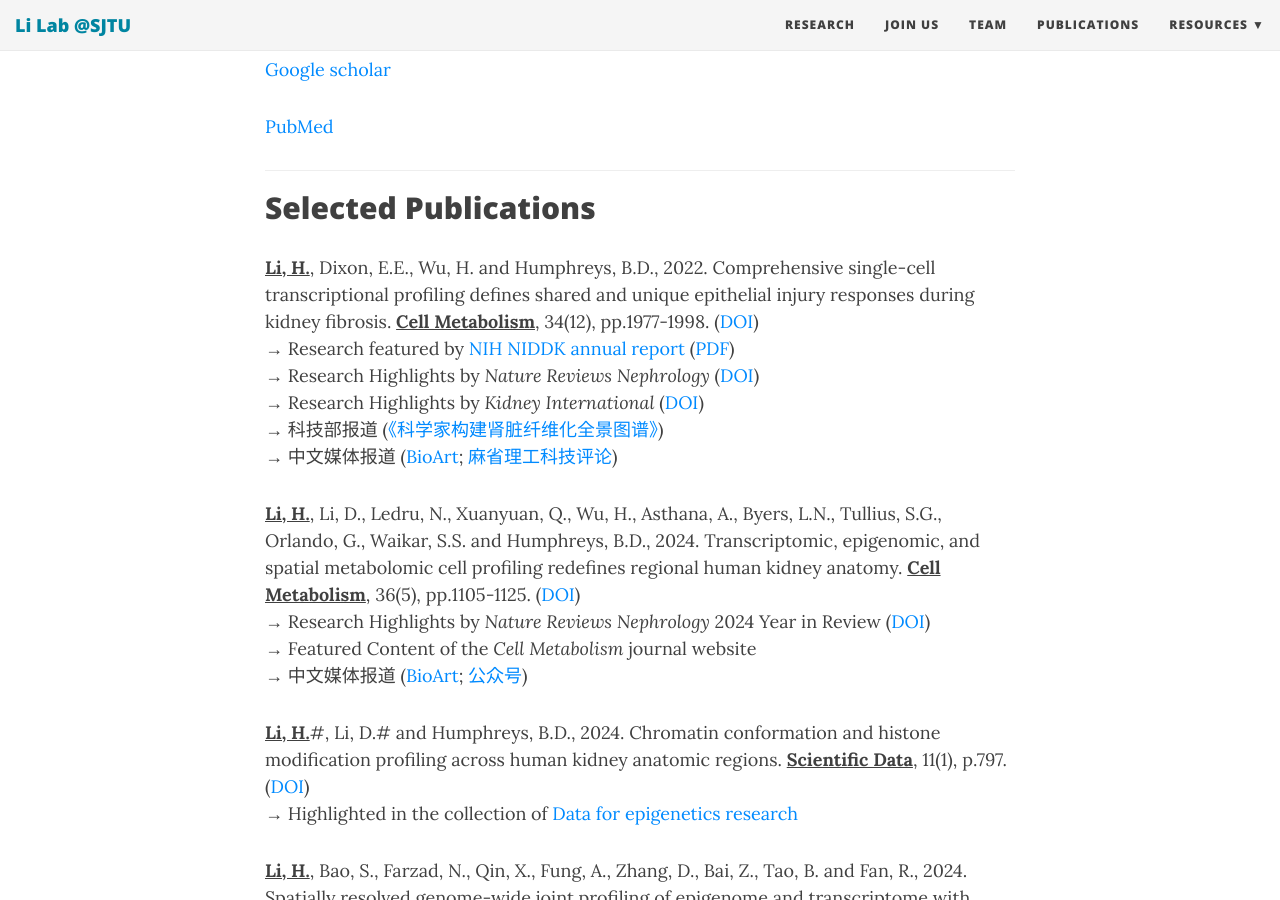
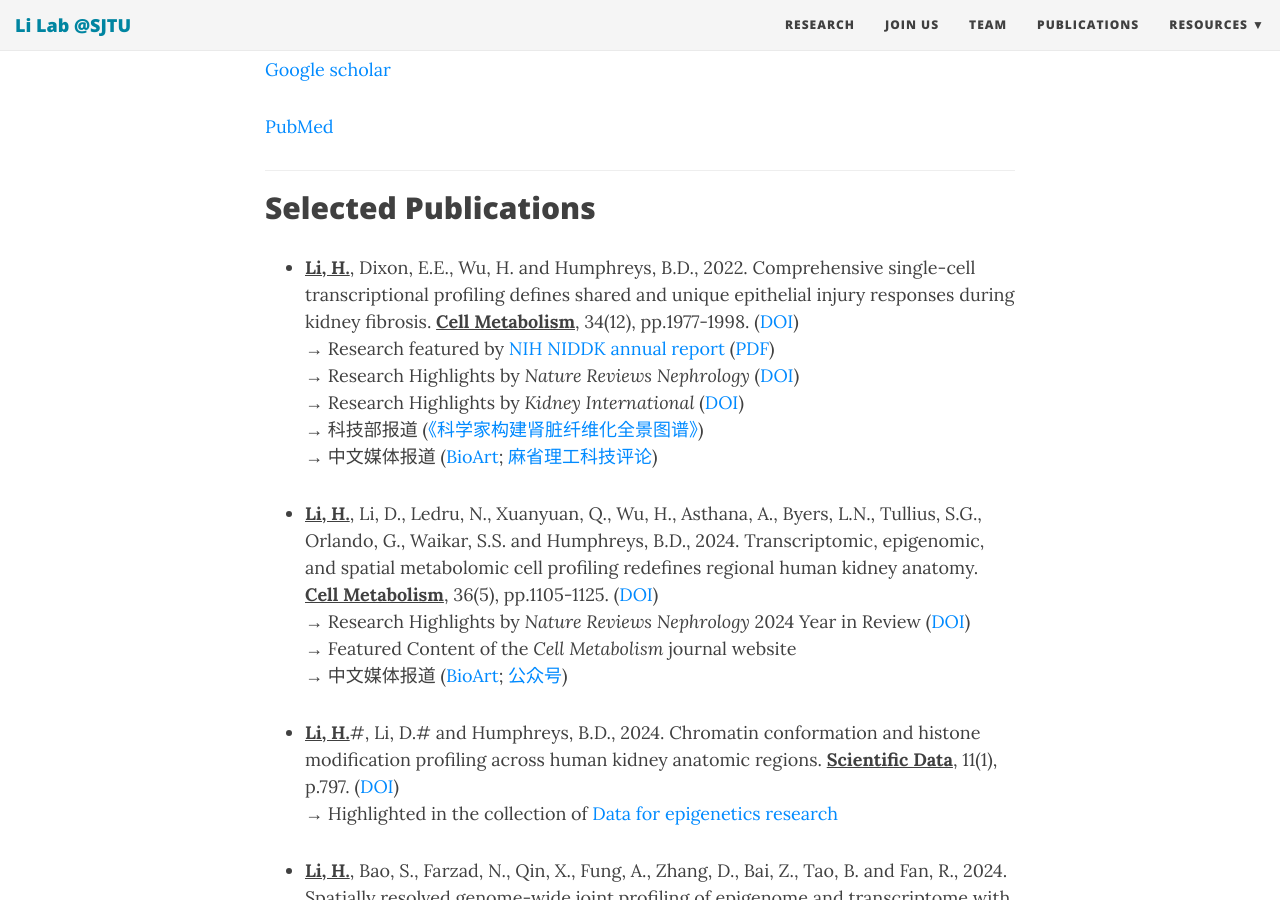
Before and after one commit to TheLiLab/thelilab.github.io, a Jekyll site: the page built from pubs.md, in a window 1280 px wide and 900 px high, scrolled down 498 px. Built offline with Jekyll 4.4.1, drawn with Linux system fonts in a browser that asks for light colours; nearby versions of some CDN libraries.

Commit message:
Update pubs.md

```diff
--- a/pubs.md
+++ b/pubs.md
@@ -18,7 +18,7 @@ bigimg:
 <hr>
 ## Selected Publications
 
-<strong><u>Li, H.</u></strong>, Dixon, E.E., Wu, H. and Humphreys, B.D., 2022. Comprehensive single-cell transcriptional profiling defines shared and unique epithelial injury responses during kidney fibrosis. <strong><u>Cell Metabolism</u></strong>, 34(12), pp.1977-1998. (<a href="https://doi.org/10.1016/j.cmet.2022.09.026" target="_blank">DOI</a>)<br>
+- <strong><u>Li, H.</u></strong>, Dixon, E.E., Wu, H. and Humphreys, B.D., 2022. Comprehensive single-cell transcriptional profiling defines shared and unique epithelial injury responses during kidney fibrosis. <strong><u>Cell Metabolism</u></strong>, 34(12), pp.1977-1998. (<a href="https://doi.org/10.1016/j.cmet.2022.09.026" target="_blank">DOI</a>)<br>
 →	Research featured by <a href="https://www.niddk.nih.gov/about-niddk/strategic-plans-reports/niddk-recent-advances-emerging-opportunities" target="_blank">NIH NIDDK annual report</a> (<a href="https://www.niddk.nih.gov/-/media/Files/Strategic-Plans/2024/NIDDK_RecentAdvances_2024-KUH.pdf" target="_blank">PDF</a>)<br>
 →	Research Highlights by <i>Nature Reviews Nephrology</i> (<a href="https://doi.org/10.1038/s41581-022-00657-x" target="_blank">DOI</a>)<br>
 →	Research Highlights by <i>Kidney International</i> (<a href="https://doi.org/10.1016/j.kint.2023.02.005" target="_blank">DOI</a>)<br>
@@ -26,17 +26,17 @@ bigimg:
 →	中文媒体报道 (<a href="https://mp.weixin.qq.com/s/1-JbkuPvXk3-Y5-cocJn3Q" target="_blank">BioArt</a>; <a href="https://mp.weixin.qq.com/s/tRLhBHvm4BKw3VJ8IUiXuA" target="_blank">麻省理工科技评论</a>)
 <br>
 
-<strong><u>Li, H.</u></strong>, Li, D., Ledru, N., Xuanyuan, Q., Wu, H., Asthana, A., Byers, L.N., Tullius, S.G., Orlando, G., Waikar, S.S. and Humphreys, B.D., 2024. Transcriptomic, epigenomic, and spatial metabolomic cell profiling redefines regional human kidney anatomy. <strong><u>Cell Metabolism</u></strong>, 36(5), pp.1105-1125.  (<a href="https://doi.org/10.1016/j.cmet.2024.02.015" target="_blank">DOI</a>)<br>
+- <strong><u>Li, H.</u></strong>, Li, D., Ledru, N., Xuanyuan, Q., Wu, H., Asthana, A., Byers, L.N., Tullius, S.G., Orlando, G., Waikar, S.S. and Humphreys, B.D., 2024. Transcriptomic, epigenomic, and spatial metabolomic cell profiling redefines regional human kidney anatomy. <strong><u>Cell Metabolism</u></strong>, 36(5), pp.1105-1125.  (<a href="https://doi.org/10.1016/j.cmet.2024.02.015" target="_blank">DOI</a>)<br>
 →	Research Highlights by <i>Nature Reviews Nephrology</i> 2024 Year in Review (<a href="https://doi.org/10.1038/s41581-024-00919-w" target="_blank">DOI</a>)<br>
 →	Featured Content of the <i>Cell Metabolism</i> journal website<br>
 →	中文媒体报道 (<a href="https://mp.weixin.qq.com/s/EZZC0j3wezH26dazQr_swQ" target="_blank">BioArt</a>; <a href="https://mp.weixin.qq.com/s/jdNkc0TlyETwB1TnJLkj0w" target="_blank">公众号</a>)
 <br>
 
-<strong><u>Li, H.</u></strong>#, Li, D.# and Humphreys, B.D., 2024. Chromatin conformation and histone modification profiling across human kidney anatomic regions. <strong><u>Scientific Data</u></strong>, 11(1), p.797. (<a href="https://doi.org/10.1038/s41597-024-03648-8" target="_blank">DOI</a>)<br>
+- <strong><u>Li, H.</u></strong>#, Li, D.# and Humphreys, B.D., 2024. Chromatin conformation and histone modification profiling across human kidney anatomic regions. <strong><u>Scientific Data</u></strong>, 11(1), p.797. (<a href="https://doi.org/10.1038/s41597-024-03648-8" target="_blank">DOI</a>)<br>
 →	Highlighted in the collection of <a href="https://www.nature.com/collections/fehdjjbjce" target="_blank">Data for epigenetics research</a>
 <br>
 
-<strong><u>Li, H.</u></strong>, Bao, S., Farzad, N., Qin, X., Fung, A., Zhang, D., Bai, Z., Tao, B. and Fan, R., 2024. Spatially resolved genome-wide joint profiling of epigenome and transcriptome with spatial-ATAC-RNA-seq and spatial-CUT&Tag-RNA-seq. <strong><u>Nature Protocols</u></strong>. (accepted)
+- <strong><u>Li, H.</u></strong>, Bao, S., Farzad, N., Qin, X., Fung, A., Zhang, D., Bai, Z., Tao, B. and Fan, R., 2024. Spatially resolved genome-wide joint profiling of epigenome and transcriptome with spatial-ATAC-RNA-seq and spatial-CUT&Tag-RNA-seq. <strong><u>Nature Protocols</u></strong>. (accepted)
 <br>
 
 <hr>
```
